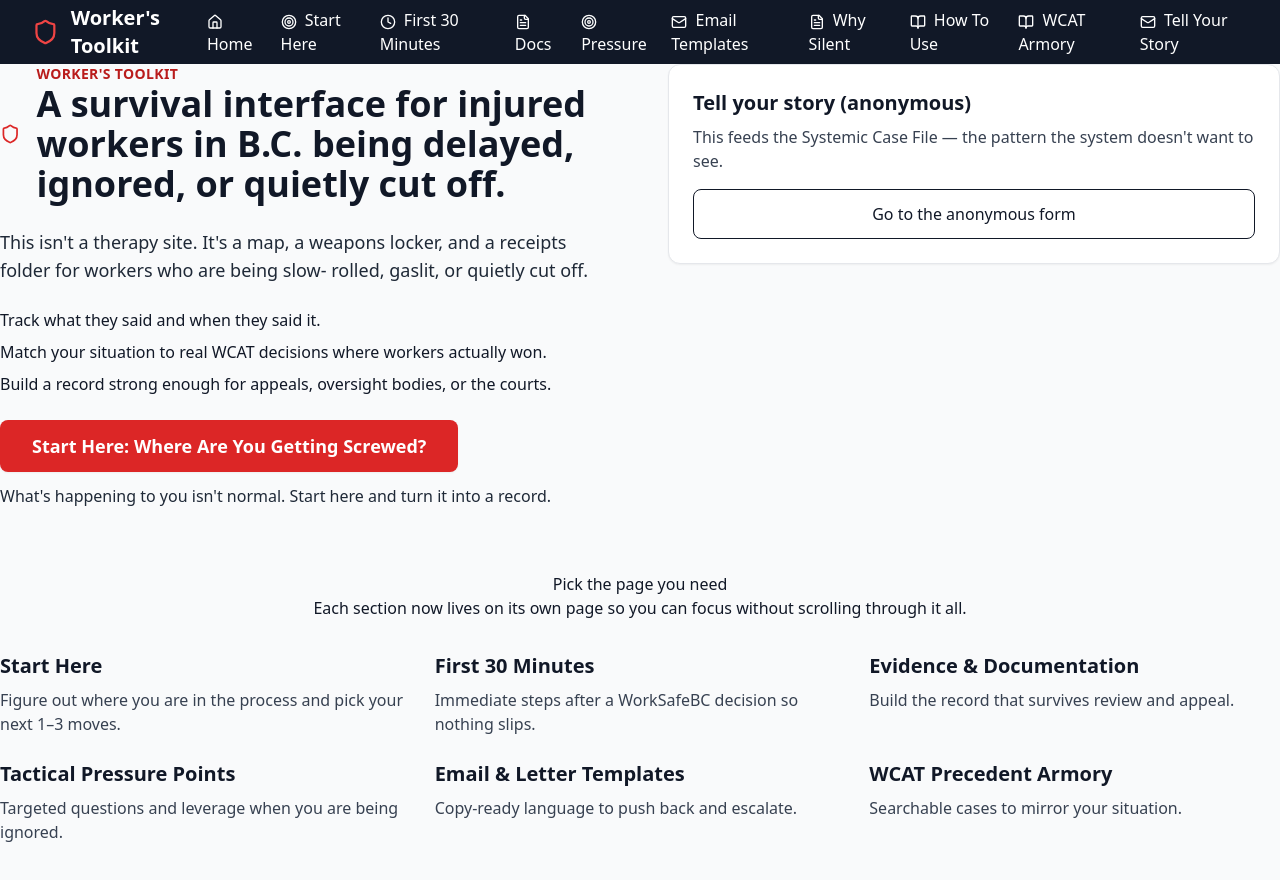
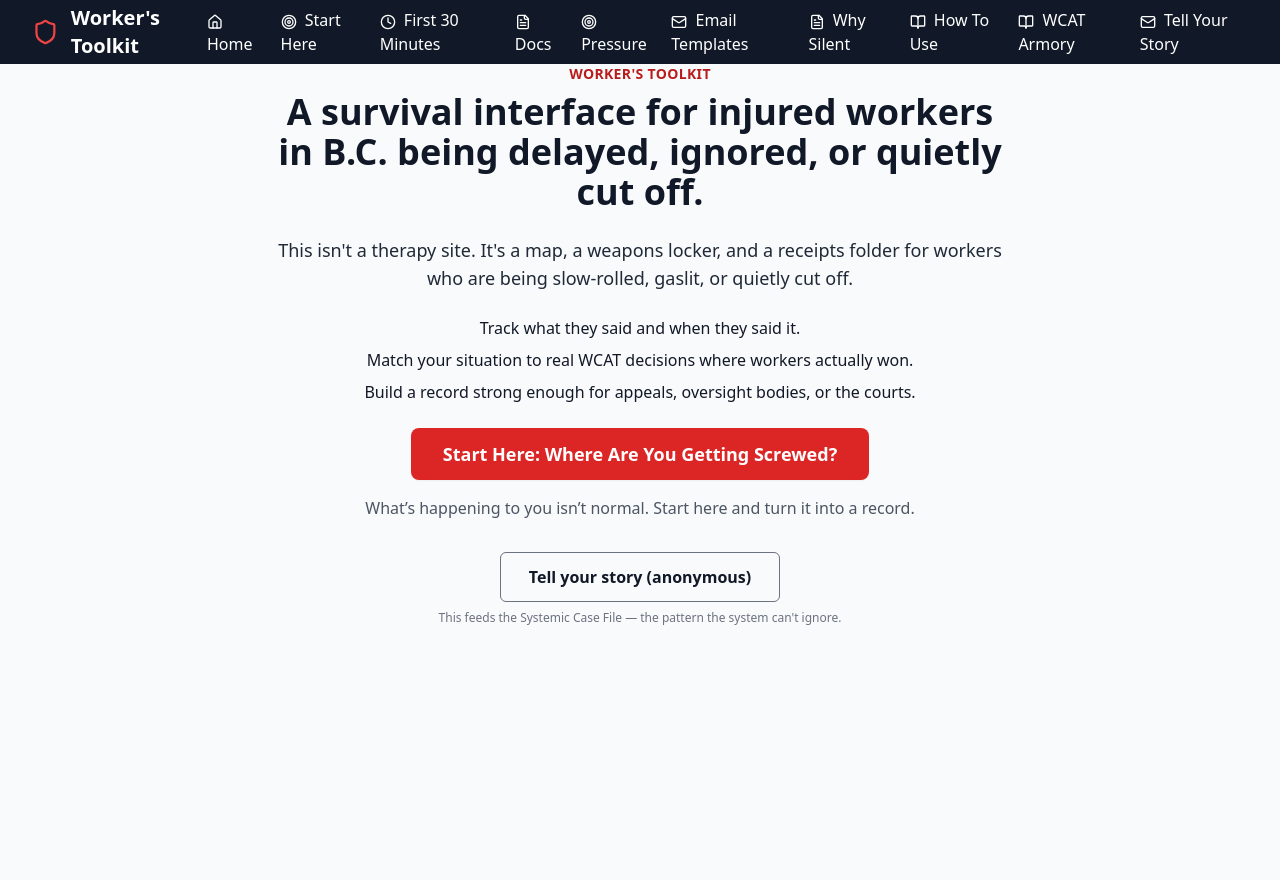
Before and after one commit to davidoyle/WEB, a Next.js app: page / in a window 1280 px wide. Shown: the top 880 px of the page. After the commit the page ends 800 px from the top, so only its background shows below. Built offline with nearby package versions, Linux system fonts and the light colour scheme.

Commit message:
Center homepage hero and simplify CTAs

```diff
--- a/src/pages/index.jsx
+++ b/src/pages/index.jsx
@@ -1,40 +1,6 @@
 import Head from 'next/head'
-import Link from 'next/link'
 import Navigation from '../components/Navigation'
 import LandingSection from '../sections/Landing'
-
-const quickLinks = [
-  {
-    href: '/start-here',
-    title: 'Start Here',
-    description: 'Figure out where you are in the process and pick your next 1–3 moves.',
-  },
-  {
-    href: '/first-30-minutes',
-    title: 'First 30 Minutes',
-    description: 'Immediate steps after a WorkSafeBC decision so nothing slips.',
-  },
-  {
-    href: '/documentation',
-    title: 'Evidence & Documentation',
-    description: 'Build the record that survives review and appeal.',
-  },
-  {
-    href: '/pressure-points',
-    title: 'Tactical Pressure Points',
-    description: 'Targeted questions and leverage when you are being ignored.',
-  },
-  {
-    href: '/templates',
-    title: 'Email & Letter Templates',
-    description: 'Copy-ready language to push back and escalate.',
-  },
-  {
-    href: '/wcat',
-    title: 'WCAT Precedent Armory',
-    description: 'Searchable cases to mirror your situation.',
-  },
-]
 
 export default function HomePage() {
   return (
@@ -46,20 +12,6 @@
       <Navigation />
       <main className="space-y-16 pb-16">
         <LandingSection />
-        <section className="section-shell">
-          <div className="mb-8 text-center">
-            <h2 className="section-title">Pick the page you need</h2>
-            <p className="section-lead">Each section now lives on its own page so you can focus without scrolling through it all.</p>
-          </div>
-          <div className="grid gap-6 md:grid-cols-2 lg:grid-cols-3">
-            {quickLinks.map((link) => (
-              <Link key={link.href} href={link.href} className="card hover:shadow-lg transition-shadow">
-                <h3 className="text-xl font-bold text-gray-900 mb-2">{link.title}</h3>
-                <p className="text-gray-700">{link.description}</p>
-              </Link>
-            ))}
-          </div>
-        </section>
       </main>
     </>
   )
--- a/src/sections/Landing.jsx
+++ b/src/sections/Landing.jsx
@@ -1,53 +1,47 @@
 import Link from 'next/link'
-import { Shield } from 'lucide-react'
 
 const LandingSection = () => (
   <section className="section-shell" id="landing">
-    <div className="grid items-start gap-10 lg:grid-cols-2 lg:gap-14">
-      <div className="space-y-6">
-        <div className="flex items-center gap-4">
-          <Shield className="h-14 w-14 text-red-600" />
-          <div>
+    <div className="max-w-3xl mx-auto text-center px-4">
       <p className="text-sm font-semibold uppercase tracking-wide text-red-700">Worker&apos;s Toolkit</p>
-            <h1 className="text-3xl md:text-4xl font-bold text-gray-900">
+      <h1 className="mt-2 text-3xl md:text-4xl font-bold text-gray-900">
         A survival interface for injured workers in B.C. being delayed, ignored, or quietly cut off.
       </h1>
-          </div>
-        </div>
 
-        <p className="text-lg text-gray-800">
-          This isn&apos;t a therapy site. It&apos;s a map, a weapons locker, and a receipts folder for workers who are being slow-
-          rolled, gaslit, or quietly cut off.
+      <p className="mt-6 text-lg text-gray-800">
+        This isn&apos;t a therapy site. It&apos;s a map, a weapons locker, and a receipts folder for workers who are being slow-rolled,
+        gaslit, or quietly cut off.
       </p>
 
-        <div className="space-y-2 text-gray-900">
+      <div className="mt-6 space-y-2 text-gray-900">
         <p>Track what they said and when they said it.</p>
         <p>Match your situation to real WCAT decisions where workers actually won.</p>
         <p>Build a record strong enough for appeals, oversight bodies, or the courts.</p>
       </div>
 
-        <div className="flex flex-col gap-3">
+      <div className="text-center mt-6">
         <Link
           href="/start-here"
-            className="w-full rounded-lg bg-red-600 px-8 py-3 text-center text-lg font-semibold text-white shadow-sm transition hover:bg-red-700 md:w-fit"
+          className="inline-block rounded-lg bg-red-600 px-8 py-3 text-lg font-semibold text-white shadow-sm transition hover:bg-red-700"
         >
           Start Here: Where Are You Getting Screwed?
         </Link>
-          <p className="text-base text-gray-800">What&apos;s happening to you isn&apos;t normal. Start here and turn it into a record.</p>
-        </div>
       </div>
 
-      <div className="space-y-4 rounded-xl border border-gray-200 bg-white p-6 shadow-sm">
-        <div className="space-y-2">
-          <h2 className="text-xl font-bold text-gray-900">Tell your story (anonymous)</h2>
-          <p className="text-gray-700">This feeds the Systemic Case File — the pattern the system doesn&apos;t want to see.</p>
-        </div>
+      <p className="text-center text-gray-600 mt-4">
+        What’s happening to you isn’t normal. Start here and turn it into a record.
+      </p>
+
+      <div className="text-center mt-8">
         <Link
           href="/tell-your-story"
-          className="inline-flex w-full items-center justify-center rounded-lg border border-gray-900 px-6 py-3 text-gray-900 transition hover:bg-gray-900 hover:text-white"
+          className="inline-block border border-gray-500 px-7 py-3 rounded-md text-base font-semibold hover:bg-gray-50 transition"
         >
-          Go to the anonymous form
+          Tell your story (anonymous)
         </Link>
+        <p className="mt-2 text-xs text-gray-500">
+          This feeds the Systemic Case File — the pattern the system can&apos;t ignore.
+        </p>
       </div>
     </div>
   </section>
```
Lines whose indentation alone changed are shown as unchanged.
